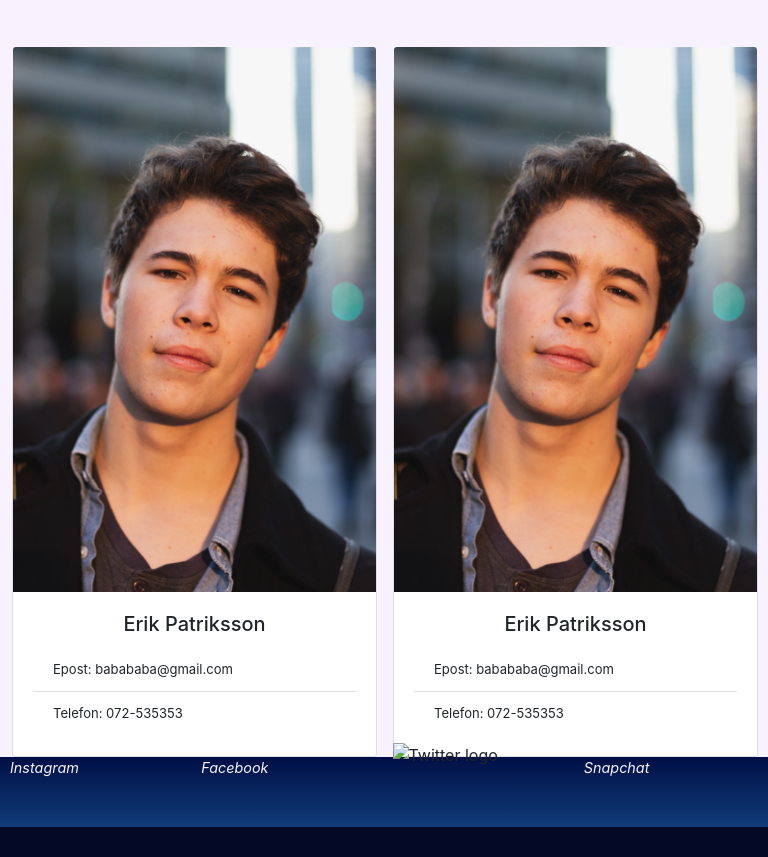
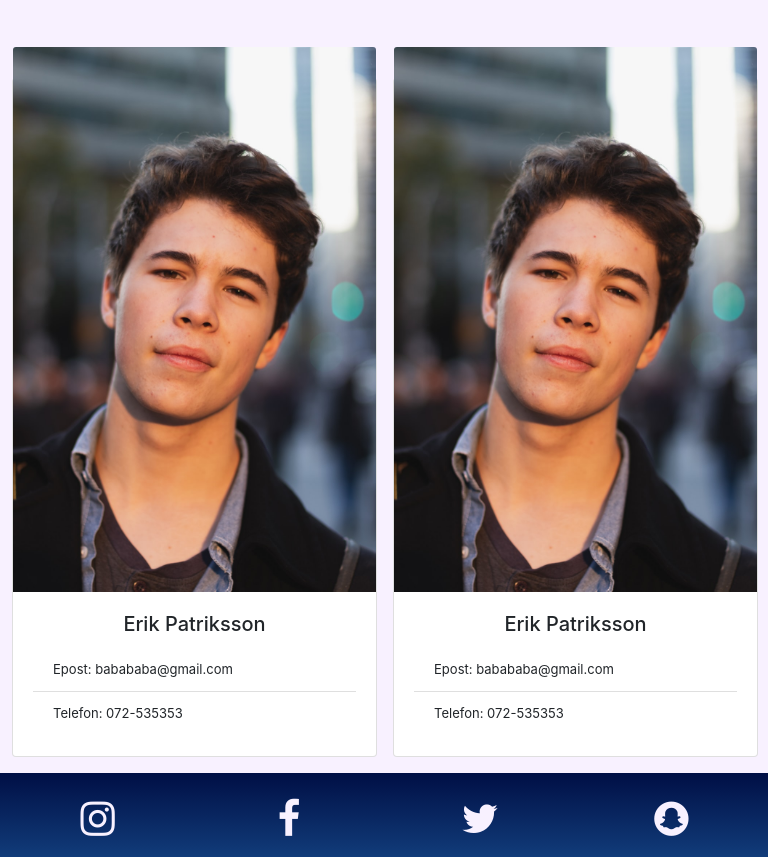
Before and after one commit to RasmusPettersson01/webbutiker, a website: page sida.html in a window 768 px wide. Shown: the part 2385-3242 px from the top of the page. Before the commit the page ends 3212 px from the top, so only its background shows below. Drawn offline with nearby package versions, Linux system fonts and the light colour scheme; files whose address does not match are found by name.

Commit message:
Full update 20201023

```diff
--- a/CSS/mystyle.scss
+++ b/CSS/mystyle.scss
@@ -431,6 +431,8 @@ div.row:nth-child(4) > div:nth-child(2) {
   margin-top: 10vh;
 }
 
+
+
 /* main.css | file:///home/rasmusp/Desktop/Projekt%20%C3%A5r%204/CSS/main.css */
 
 .navbar-light .navbar-nav .nav-link {
@@ -473,3 +475,67 @@ h2 {
   font-size: 1.8vh;
   color: $outline;
 }
+
+
+/* main.css | file:///home/rasmusp/Desktop/Projekt%20%C3%A5r%204/CSS/main.css */
+
+.fotnod {
+  font-size: 5vh;
+  text-align: center;
+}
+
+/* bootstrap.css | file:///home/rasmusp/Desktop/Projekt%20%C3%A5r%204/node_modules/bootstrap/dist/css/bootstrap.css */
+
+@media (min-width: 576px) {
+  .col-sm-3 {
+    margin-top: 3vh;
+  }
+}
+
+/* bootstrap.css | file:///home/rasmusp/Desktop/Projekt%20%C3%A5r%204/node_modules/bootstrap/dist/css/bootstrap.css */
+
+a {
+  /* color: #007bff; */
+  color: $outline;
+}
+
+
+/* main.css | file:///home/rasmusp/Desktop/Projekt%20%C3%A5r%204/CSS/main.css */
+
+.fotnod {
+  /* padding-bottom: 4vh; */
+  padding-bottom: 1vh;
+}
+
+@media (min-width: 576px) {
+  .col-sm-3 {
+    /* margin-top: 3vh; */
+    margin-top: 2vh;
+  }
+}
+
+div.row:nth-child(4) > div:nth-child(1) {
+  padding-bottom: 2vh;
+}
+
+
+@media (max-width: 800px) and (min-width: 700px){
+
+  /* main.css | file:///home/rasmusp/Desktop/Projekt%20%C3%A5r%204/CSS/main.css */
+
+  .navbar-nav > img:nth-child(2) {
+    /* margin-top: -4vh; */
+    margin-top: -4.5vh;
+  }
+
+  .navbar-nav > img:nth-child(4) {
+    /* margin-top: -4vh; */
+    margin-top: -4.5vh;
+  }
+
+  .navbar-nav > img:nth-child(6) {
+    /* margin-top: -4vh; */
+    margin-top: -4.5vh;
+  }
+
+}
--- a/sida.html
+++ b/sida.html
@@ -1,6 +1,7 @@
 <!DOCTYPE html>
 <html>
 <head>
+<link rel="stylesheet" href="https://cdnjs.cloudflare.com/ajax/libs/font-awesome/4.7.0/css/font-awesome.min.css">
 <link rel="stylesheet" href="node_modules/bootstrap/dist/css/bootstrap.css">
 <link rel="stylesheet" href="CSS/main.css">
 <title>WebbutikerUF</title>
@@ -121,16 +122,16 @@
 <div class="container">
 <div class="row">
 <div class="col-sm-3">
-<p>Instagram</p>
+<a href="#" class="fa fa-instagram"></a>
 </div>
 <div class="col-sm-3">
-<p>Facebook</p>
+<a href="#" class="fa fa-facebook"></a>
 </div>
 <div class="col-sm-3">
-<img src="" alt="Twitter logo">
+<a href="#" class="fa fa-twitter"></a>
 </div>
 <div class="col-sm-3">
-<p>Snapchat</p>
+<a href="#" class="fa fa-snapchat"></a>
 </div>
 </div>
 </div>
```
Also changed, not shown: CSS/main.css, 1 other file.
